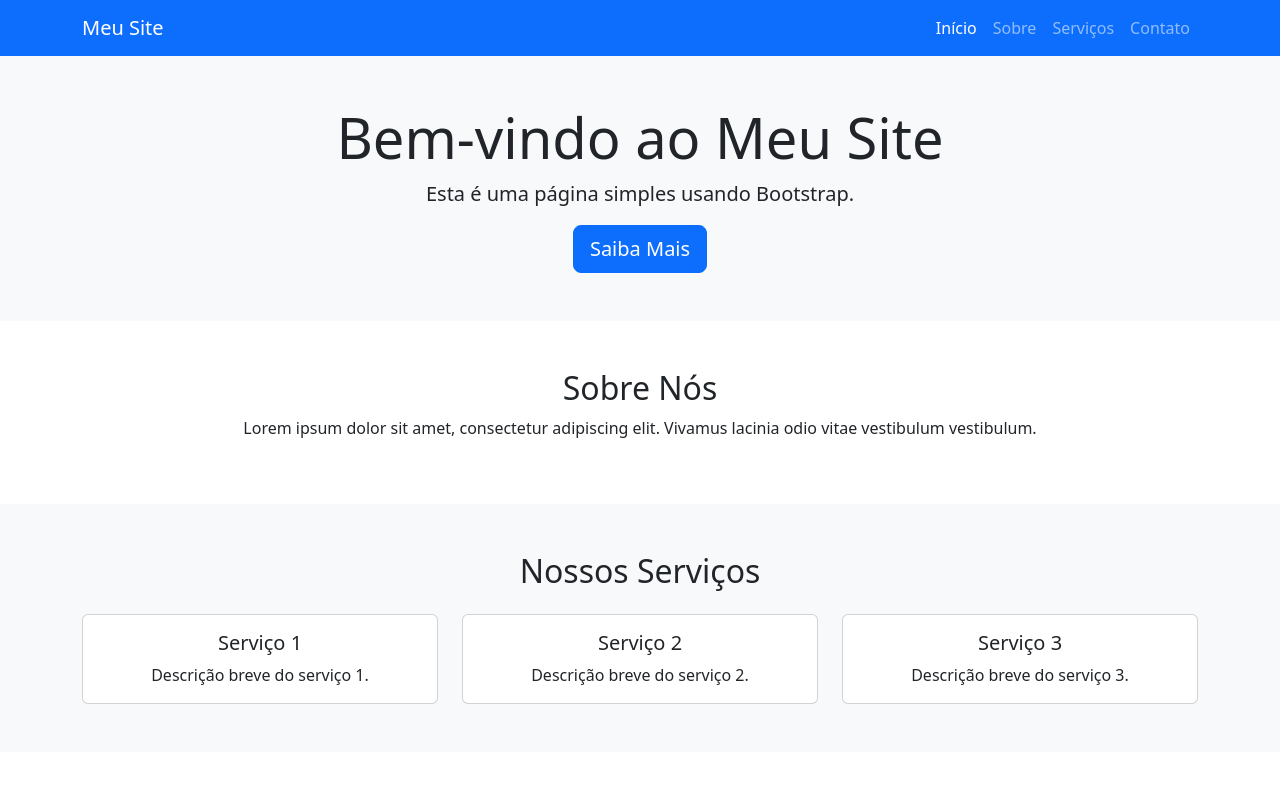
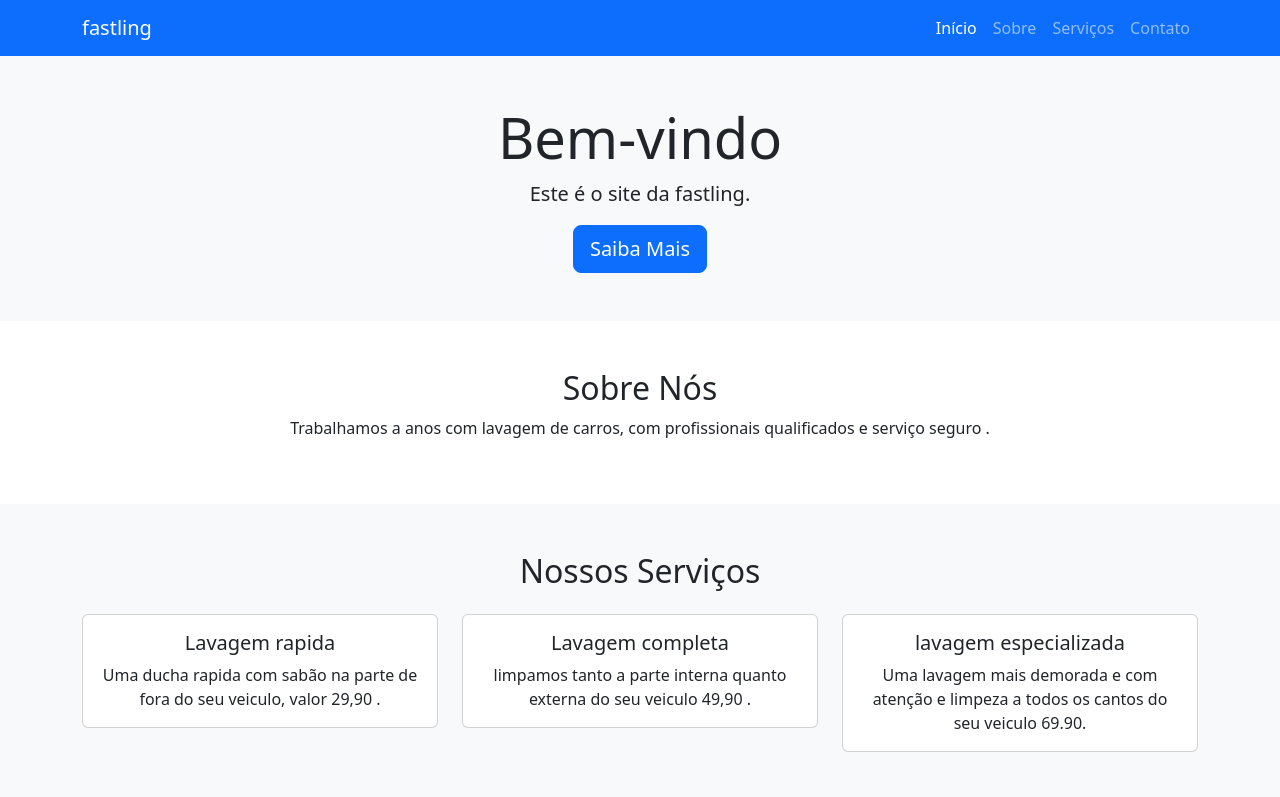
Before and after one commit to Gabrielwcf/portifolio3, a plain HTML site: page index.html in a window 1280 px wide. Shown: the top 797 px of the page. Drawn offline with nearby package versions, Linux system fonts and the light colour scheme.

Commit message:
Update index.html

```diff
--- a/index.html
+++ b/index.html
@@ -10,7 +10,7 @@
   <!-- Navbar -->
   <nav class="navbar navbar-expand-lg navbar-dark bg-primary">
     <div class="container">
-      <a class="navbar-brand" href="#">Meu Site</a>
+      <a class="navbar-brand" href="#">fastling</a>
       <button class="navbar-toggler" type="button" data-bs-toggle="collapse" data-bs-target="#navbarNav" aria-controls="navbarNav" aria-expanded="false" aria-label="Toggle navigation">
         <span class="navbar-toggler-icon"></span>
       </button>
@@ -36,8 +36,8 @@
   <!-- Banner -->
   <section class="py-5 text-center bg-light">
     <div class="container">
-      <h1 class="display-4">Bem-vindo ao Meu Site</h1>
-      <p class="lead">Esta é uma página simples usando Bootstrap.</p>
+      <h1 class="display-4">Bem-vindo</h1>
+      <p class="lead">Este é o site da fastling.</p>
       <a href="#" class="btn btn-primary btn-lg">Saiba Mais</a>
     </div>
   </section>
@@ -46,7 +46,7 @@
   <section id="sobre" class="py-5">
     <div class="container">
       <h2 class="text-center">Sobre Nós</h2>
-      <p class="text-center">Lorem ipsum dolor sit amet, consectetur adipiscing elit. Vivamus lacinia odio vitae vestibulum vestibulum.</p>
+      <p class="text-center"> Trabalhamos a anos com lavagem de carros, com profissionais qualificados e serviço seguro .</p>
     </div>
   </section>
 
@@ -58,24 +58,24 @@
         <div class="col-md-4">
           <div class="card">
             <div class="card-body">
-              <h5 class="card-title">Serviço 1</h5>
-              <p class="card-text">Descrição breve do serviço 1.</p>
+              <h5 class="card-title">Lavagem rapida </h5>
+              <p class="card-text">Uma ducha rapida com sabão na parte de fora do seu veiculo, valor 29,90 .</p>
             </div>
           </div>
         </div>
         <div class="col-md-4">
           <div class="card">
             <div class="card-body">
-              <h5 class="card-title">Serviço 2</h5>
-              <p class="card-text">Descrição breve do serviço 2.</p>
+              <h5 class="card-title">Lavagem completa</h5>
+              <p class="card-text"> limpamos tanto a parte interna quanto externa do seu veiculo 49,90 .</p>
             </div>
           </div>
         </div>
         <div class="col-md-4">
           <div class="card">
             <div class="card-body">
-              <h5 class="card-title">Serviço 3</h5>
-              <p class="card-text">Descrição breve do serviço 3.</p>
+              <h5 class="card-title">lavagem especializada </h5>
+              <p class="card-text">Uma lavagem mais demorada e com atenção e limpeza a todos os cantos do seu veiculo 69.90.</p>
             </div>
           </div>
         </div>
@@ -83,7 +83,7 @@
     </div>
   </section>
 
-  <!-- Contato -->
+  <!-- Fale Conosco -->
   <section id="contato" class="py-5">
     <div class="container">
       <h2 class="text-center mb-4">Contato</h2>
```
